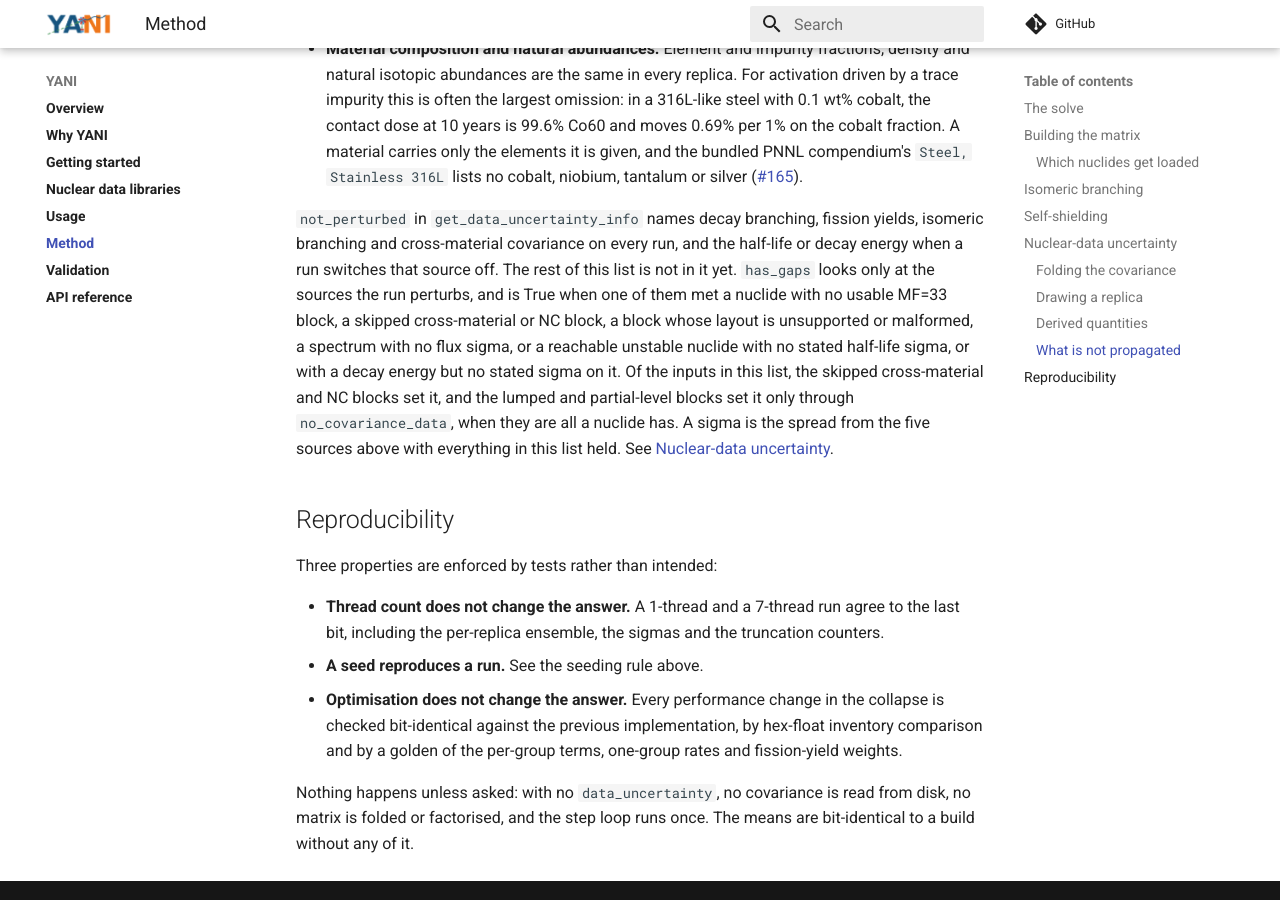
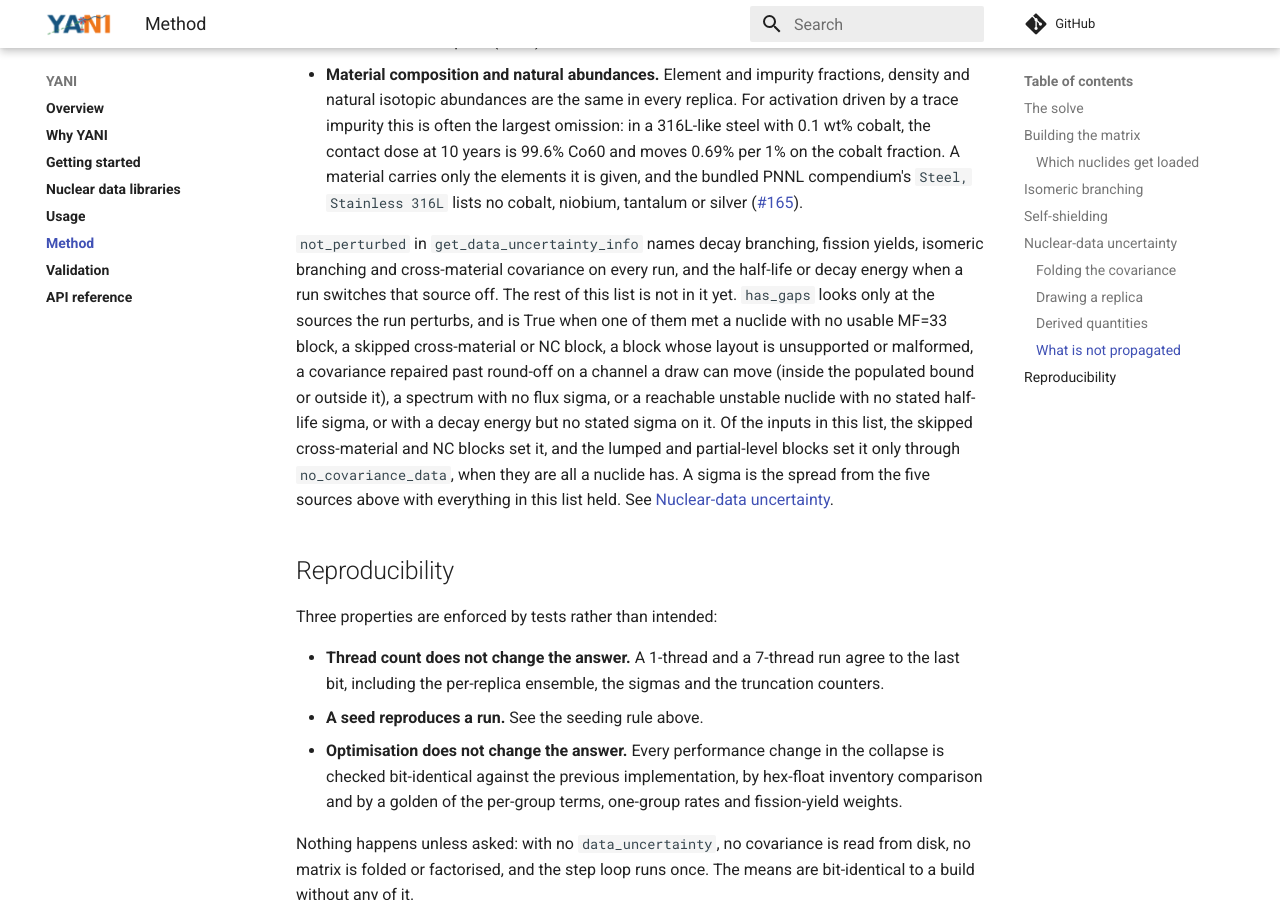
Before and after one commit to fusion-neutronics/yani, an MkDocs documentation site: the page built from docs/method.md, in a window 1280 px wide and 900 px high, scrolled down 9316 px. Built offline with MkDocs 1.6.1 and Material for MkDocs 9.7.7, drawn with Linux system fonts in a browser that asks for light colours; comment, search, counter and statistics services are not loaded; some of the changed text lies outside the part shown.

Commit message:
Say a repair outside the populated bound is a gap too
The bound holds at nominal rates only, and a replica's draw can populate a nuclide it leaves out, so core now counts covariance_repaired_outside_bound in has_gaps. List a repaired covariance among what sets it.

```diff
--- a/docs/method.md
+++ b/docs/method.md
@@ -253,8 +253,9 @@ nuclide is reported only when an upper bound on its density over the schedule,
 at nominal rates, reaches the solver's floor of $10^{-30}$ atoms/b-cm. One the
 bound leaves out cannot move any nominal density by as much as that floor, but
 a replica's rates on a wide channel can sit orders above nominal, so repaired
-nuclides outside the bound are named in `covariance_repaired_outside_bound`
-rather than left out without trace; they are not a gap. `covariance_repairs`
+nuclides outside the bound with a channel a draw can move are named in
+`covariance_repaired_outside_bound`, and any of those makes `has_gaps` true as
+well, since the bound says nothing about a replica. `covariance_repairs`
 records, per repaired populated nuclide and spectrum, $\lambda_\text{min}$,
 $\lambda_\text{max}$, the variance added over the stated trace, and each
 channel's evaluated variance (kept as stated, even when negative) beside the
@@ -447,7 +448,9 @@ half-life or decay energy when a run switches that source off. The rest of this
 list is not in it yet. `has_gaps` looks only at the sources the run perturbs,
 and is True when one of them met a nuclide with no usable MF=33 block, a skipped
 cross-material or NC block, a block whose layout is unsupported or malformed, a
-spectrum with no flux sigma, or a reachable unstable nuclide with no stated
+covariance repaired past round-off on a channel a draw can move (inside the
+populated bound or outside it), a spectrum with no flux sigma, or a reachable
+unstable nuclide with no stated
 half-life sigma, or with a decay energy but no stated sigma on it. Of the inputs
 in this list, the skipped
 cross-material and NC blocks set it, and the lumped and partial-level blocks set
```
Also changed, not shown: docs/usage.md (+3 -1 lines).
